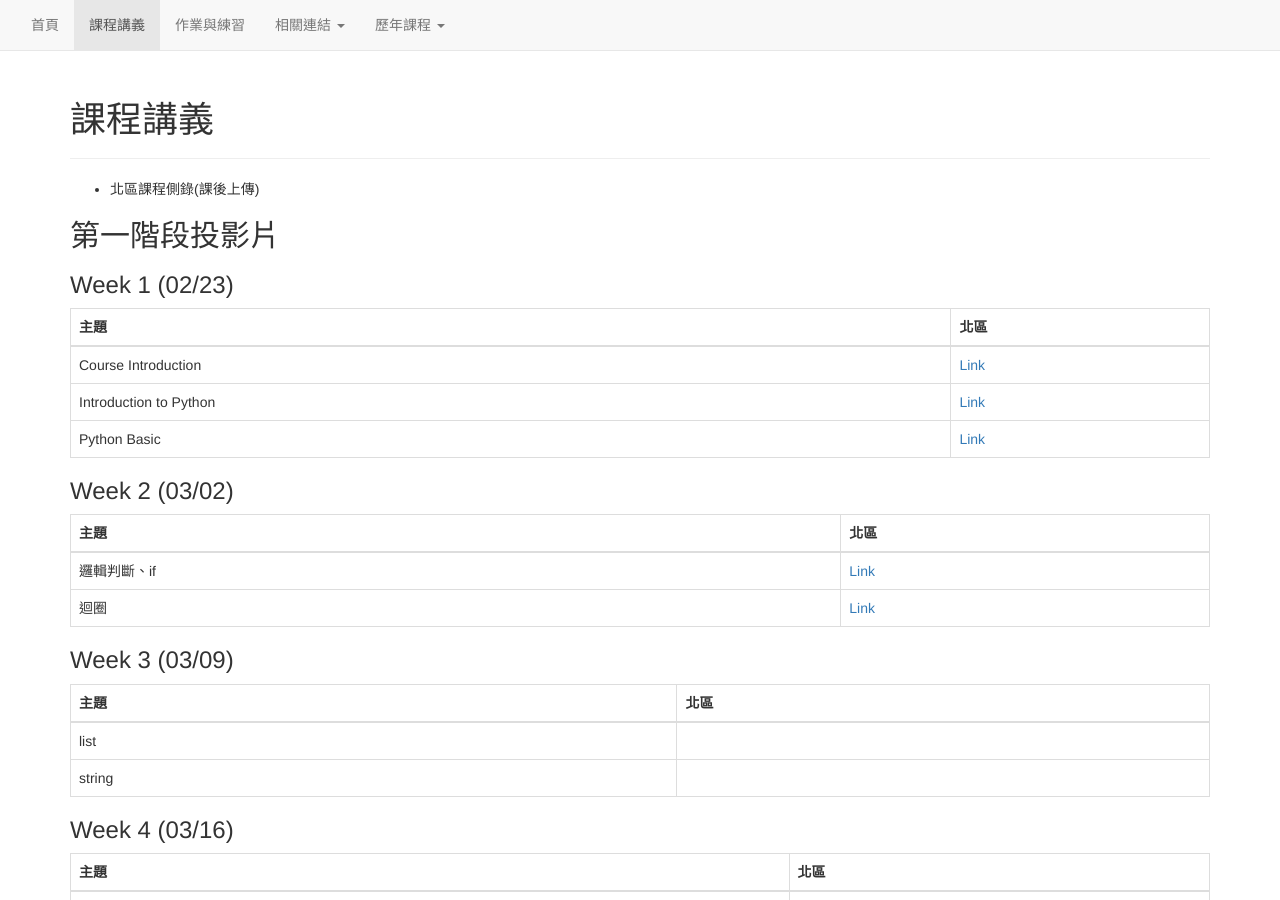
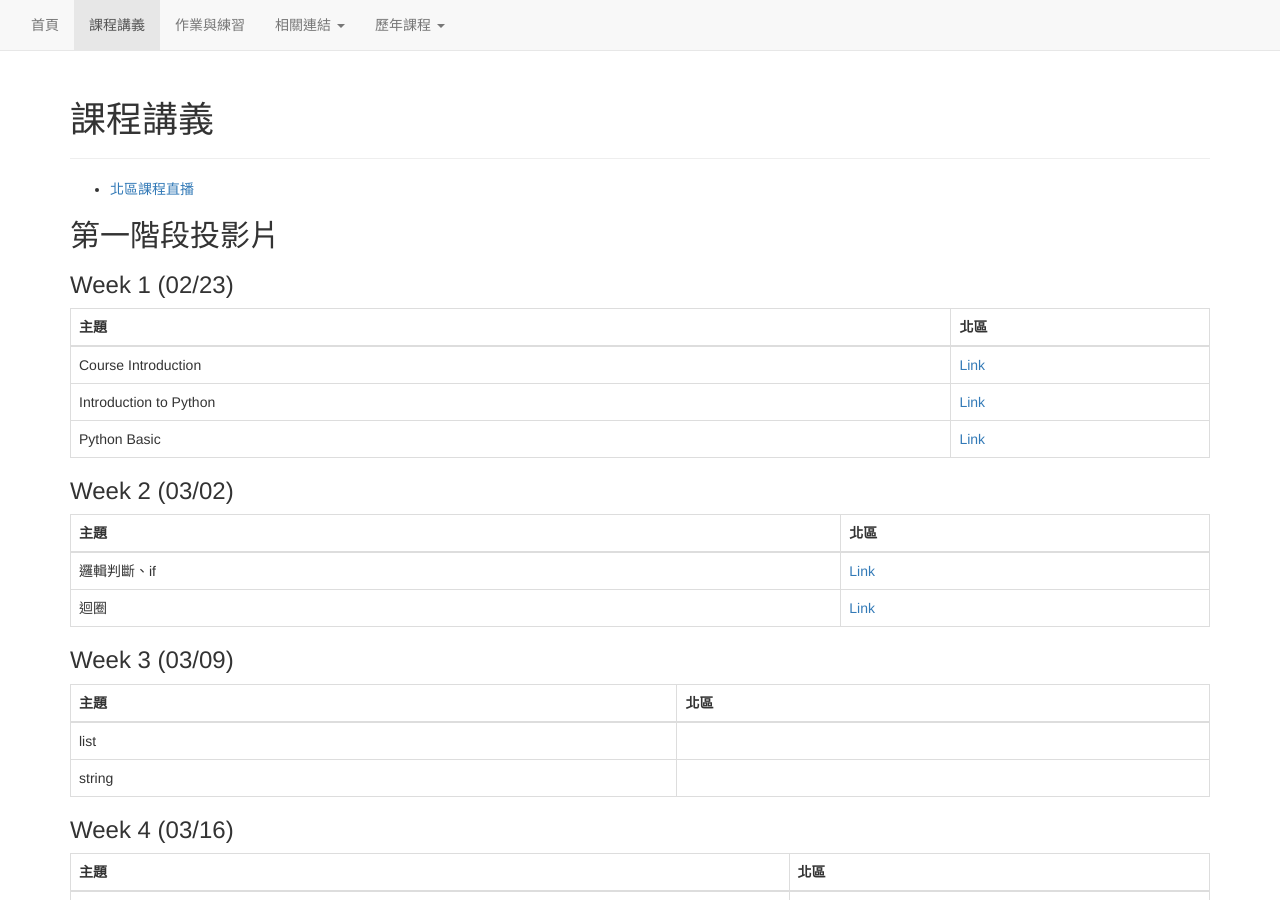
Before and after one commit to tw-csie-sprout/py2025, a Jekyll site: the page built from slides.md, in a window 1280 px wide and 900 px high. Built offline with Jekyll 4.4.1, drawn with Linux system fonts in a browser that asks for light colours.

Commit message:
Update YouTube 直播連結 in slides.md

```diff
--- a/slides.md
+++ b/slides.md
@@ -4,7 +4,7 @@ title: "課程講義"
 ---
 # 課程講義
 
-- 北區課程側錄(課後上傳)
+- [北區課程直播](https://youtube.com/playlist?list=PLp5kjMAmhp-8Vz7RQAR5o0JDF5ffAxw1g&feature=shared)
 
 ## 第一階段投影片
 
```
